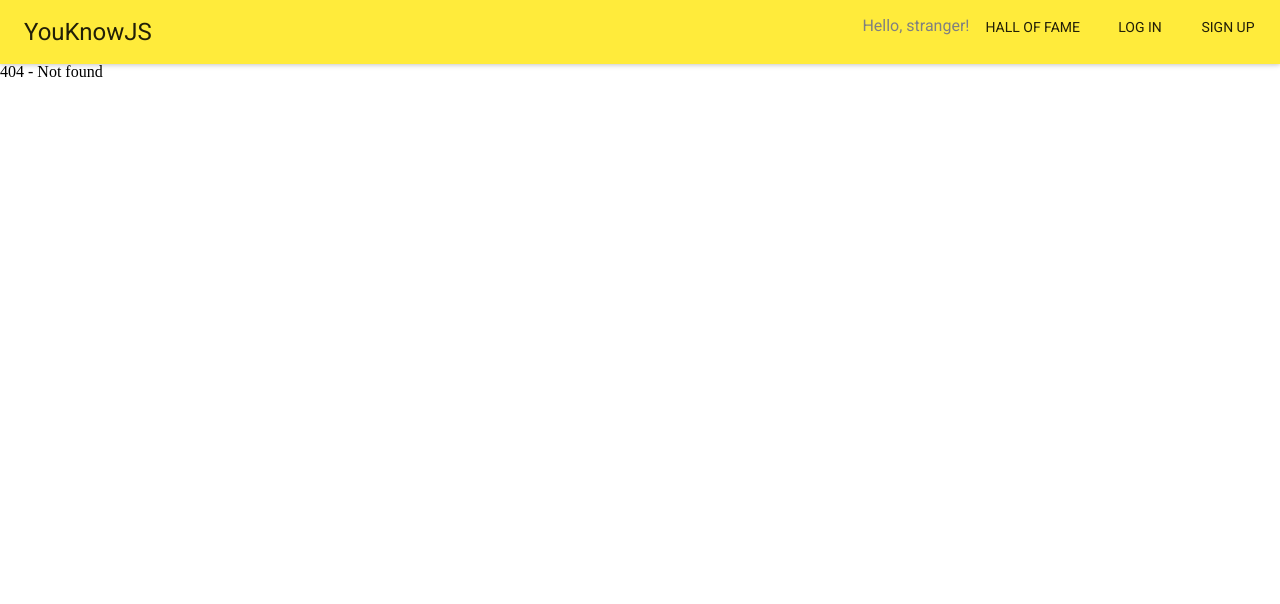
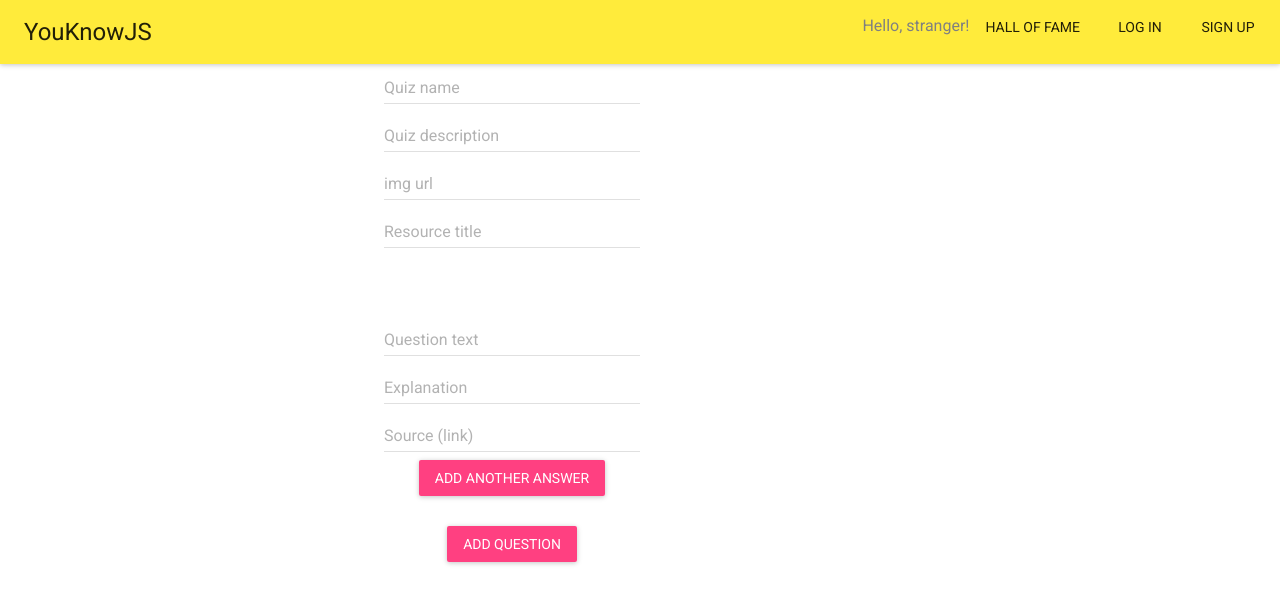
Before and after one commit to gminovska/YouKnowJS, a React app: page /admin in a window 1280 px wide. Before the commit this address had no page. Shown: the top 604 px of the page. Built offline with nearby package versions, Linux system fonts and the light colour scheme; what react-tap-event-plugin would draw is missing.

Commit message:
Added admin panel draft

```diff
--- /dev/null
+++ b/src/components/AddQuestion.jsx
@@ -0,0 +1,54 @@
+import React from 'react';
+import PropTypes from 'prop-types';
+import Checkbox from 'material-ui/Checkbox';
+import RaisedButton from 'material-ui/RaisedButton';
+
+import TextField from 'material-ui/TextField';
+
+const AnswerField = () => (
+  <div className="answerField">
+      <TextField hintText="Answer" name="answers[]" />
+      <Checkbox label="correct" />
+  </div>
+);
+
+
+const AddQuestion = ({ answers, addAnswer }) => {
+
+  return (
+    <div className="addQuestionForm">
+      <TextField hintText="Question text" name="text" id="text" />
+      <TextField hintText="Explanation" name="explanation" id="explanation" />
+      <TextField hintText="Source (link)" name="source" id="source" />
+
+      <div className="answers">
+        {answers.map(item => (<AnswerField />))}
+
+        <RaisedButton
+          secondary label="Add another answer"
+          className="addAnswerBtn"
+          onTouchTap={addAnswer} />
+
+      </div>
+      <RaisedButton secondary label="Add question" className="addQuestionBtn"/>
+    </div>
+  );
+};
+
+
+
+AddQuestion.defaultProps = {
+
+};
+
+AddQuestion.propTypes = {
+
+};
+
+export default AddQuestion;
+
+
+<div className="answerField">
+          <TextField hintText="Answer" name="answers[]" />
+          <Checkbox label="correct" />
+        </div>
--- /dev/null
+++ b/src/components/Admin.jsx
@@ -0,0 +1,49 @@
+import React from 'react';
+import AddQuestion from './AddQuestion';
+import TextField from 'material-ui/TextField';
+
+
+class Admin extends React.Component {
+  constructor(props) {
+    super(props);
+    this.state = {
+      answers: [],
+      questions: []
+    }
+
+  }
+
+  addAnswer = () => {
+    this.setState(
+      (prevState) => ({
+        answers: prevState.answers.concat(["answ"])
+      })
+    );
+  }
+
+  render() {
+    return (
+      <div>
+
+        <div className="quiz-form">
+          <TextField hintText="Quiz name" name="name" id="name" />
+          <TextField hintText="Quiz description"
+                     name="description"
+                     id="description" />
+          <TextField hintText="img url" name="imageURL" id="imageURL" />
+          <TextField hintText="Resource title" name="resource" id="resource" />
+          <AddQuestion
+            answers={this.state.answers}
+            addAnswer={this.addAnswer} />
+
+
+        </div>
+
+
+      </div>
+    );
+  }
+}
+
+
+export default Admin;
--- a/src/components/App.jsx
+++ b/src/components/App.jsx
@@ -13,7 +13,8 @@ import Nav from './Nav';
 import LandingPage from './LandingPage';
 import HallOfFame from './HallOfFame';
 import Quizzes from './Quizzes';
-import Quiz from './Quiz.jsx';
+import Quiz from './Quiz';
+import Admin from './Admin'
 
 injectTapEventPlugin();
 
@@ -38,6 +39,7 @@ const App = () => (
             <Route exact path="/halloffame" component={HallOfFame} />
             <Route exact path="/quizzes" component={Quizzes} />
             <Route path="/quizzes/:id" component={Quiz} />
+            <Route path="/admin" component={Admin} />
             <Route render={() => (<p>404 - Not found </p>)} />
           </Switch>
         </div>
--- /dev/null
+++ b/src/scss/_admin.scss
@@ -0,0 +1,16 @@
+.quiz-form {
+  width: 80%;
+  display: flex;
+  flex-flow: column nowrap;
+  justify-content: space-around;
+  align-items: center;
+}
+
+.addQuestionForm {
+  @extend .quiz-form;
+  margin: 60px 0;
+}
+
+.addQuestionBtn {
+  margin-top: 30px;
+}
--- a/src/scss/_all.scss
+++ b/src/scss/_all.scss
@@ -1,3 +1,4 @@
 @import '_nav.scss';
 @import '_reset.scss';
 @import '_question.scss';
+@import '_admin.scss';
```
